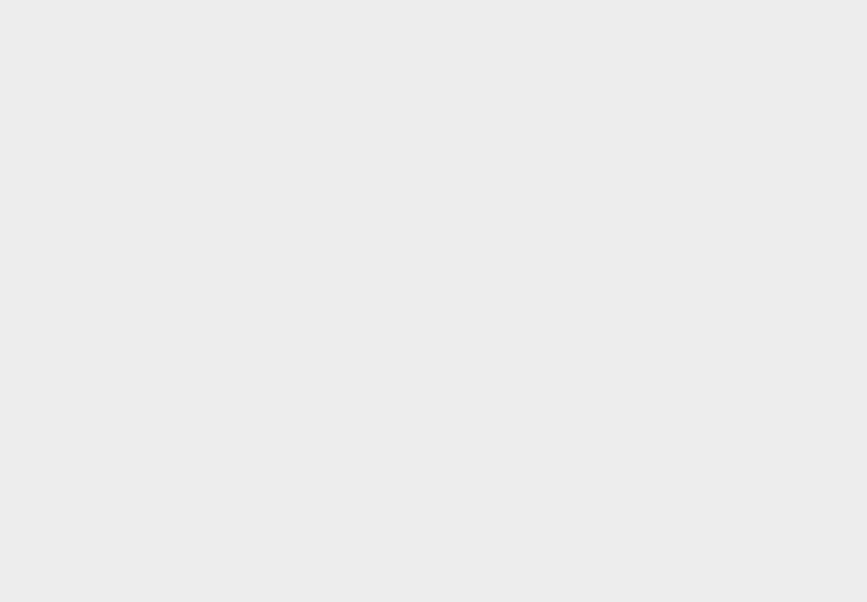
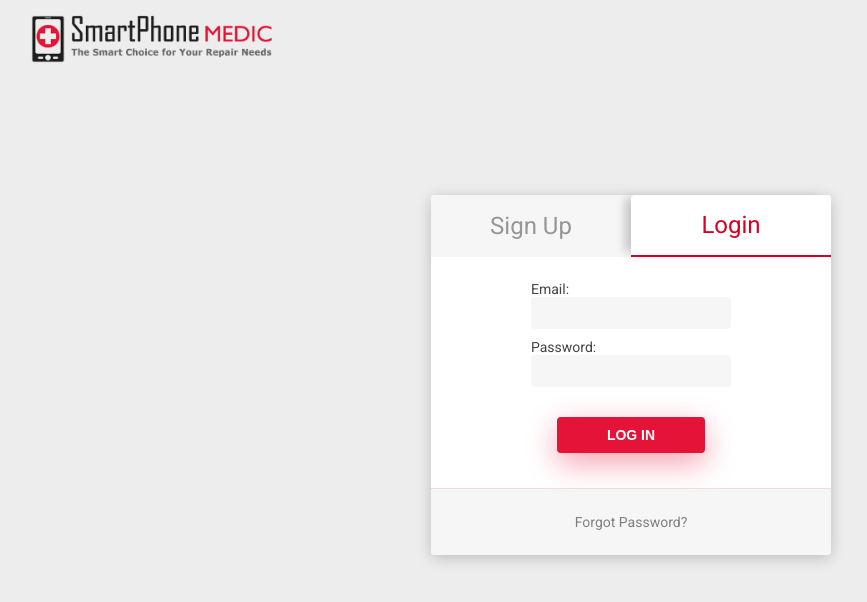
Before and after one commit to jordanepps/smartphone_medic, a React (Create React App) app in the folder client/: page /dashboard/auth in a window 1280 px wide. Shown: the top 602 px of the page, without its empty margins (9-876 px from the left). Built offline with nearby package versions, Linux system fonts and the light colour scheme.

Commit message:
Redirect to dashboard home on successful login

```diff
--- a/client/src/components/App/App.js
+++ b/client/src/components/App/App.js
@@ -5,10 +5,11 @@ import './App.css';
 //Routes
 import Home from '../../routes/Home/Home';
 import Devices from '../../routes/Devices/Devices';
-// import Dashboard from '../../routes/Dashboard/Dashboard';
+import Dashboard from '../../routes/Dashboard/Dashboard';
 import News from '../../routes/News/News';
 import TabContainer from '../../routes/SignupLogin/SignupLogin';
 import PublicOnlyRoute from '../Utils/PublicRouteOnly';
+import PrivateRoute from '../Utils/PrivateRoute';
 //Layouts
 import MainLayout from '../../layouts/MainLayout/MainLayout';
 import DashboardLayout from '../../layouts/DashboardLayout/DashboardLayout';
@@ -27,16 +28,15 @@ export default function App() {
           <AppRoute path="/news" component={News} layout={MainLayout} />
           <PublicOnlyRoute
             exact
-            path="dashbaord/auth"
+            path="/dashboard/auth"
             component={TabContainer}
             layout={DashboardLayout}
           />
-          {/* <AppRoute
+          <PrivateRoute
             path="/dashboard"
-            component={TabContainer}
+            component={Dashboard}
             layout={DashboardLayout}
-          /> */}
-          {/* <Route path="/dashboard" component={TabContainer} /> */}
+          />
         </Switch>
       </div>
     </Router>
--- a/client/src/routes/Dashboard/Dashboard.js
+++ b/client/src/routes/Dashboard/Dashboard.js
@@ -2,5 +2,9 @@ import React from 'react';
 import './Dashboard.css';
 
 export default function Dashboard() {
-  return <div>Dashboard</div>;
+  return (
+    <div>
+      <h2>Dashboard Route!</h2>
+    </div>
+  );
 }
--- a/client/src/routes/SignupLogin/SignupLogin.js
+++ b/client/src/routes/SignupLogin/SignupLogin.js
@@ -6,7 +6,7 @@ import AuthApiService from '../../services/auth-api-service';
 import TokenService from '../../services/token-service';
 import './SignupLogin.css';
 
-export default function TabContainer() {
+export default function TabContainer({ history }) {
   const [tabIsLogin, setTabIsLogin] = useState(true);
   const [flashMsg, setFlashMsg] = useState(null);
   const [flashStatus, setStatus] = useState(null);
@@ -37,8 +37,8 @@ export default function TabContainer() {
         if (status >= 400) {
           handleFlash(data.error, 'danger');
         } else {
-          console.log(res);
           TokenService.saveAuthToken(data.token);
+          history.push('/dashboard');
         }
       })
       .catch(err => console.log(err, 'ERR'));
```
